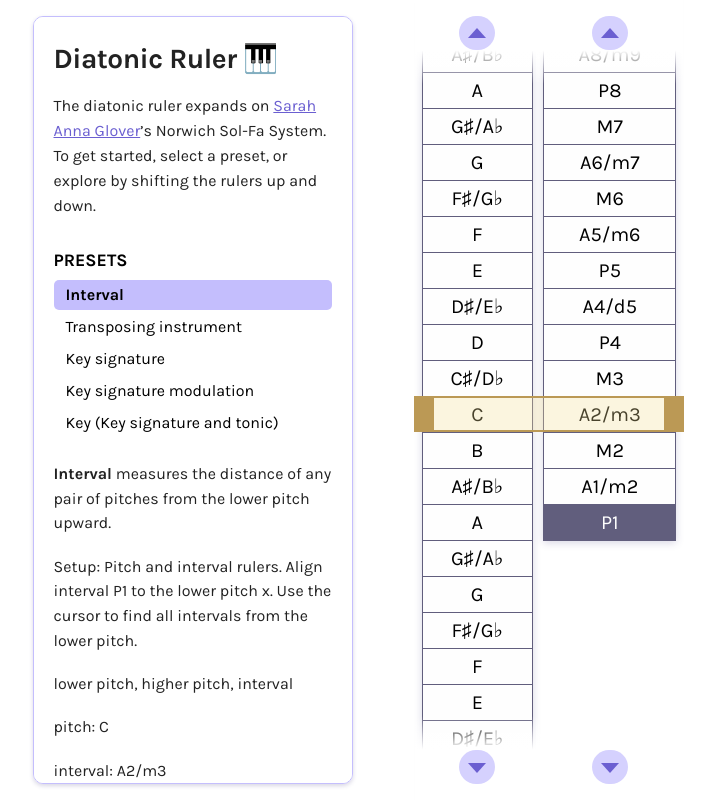
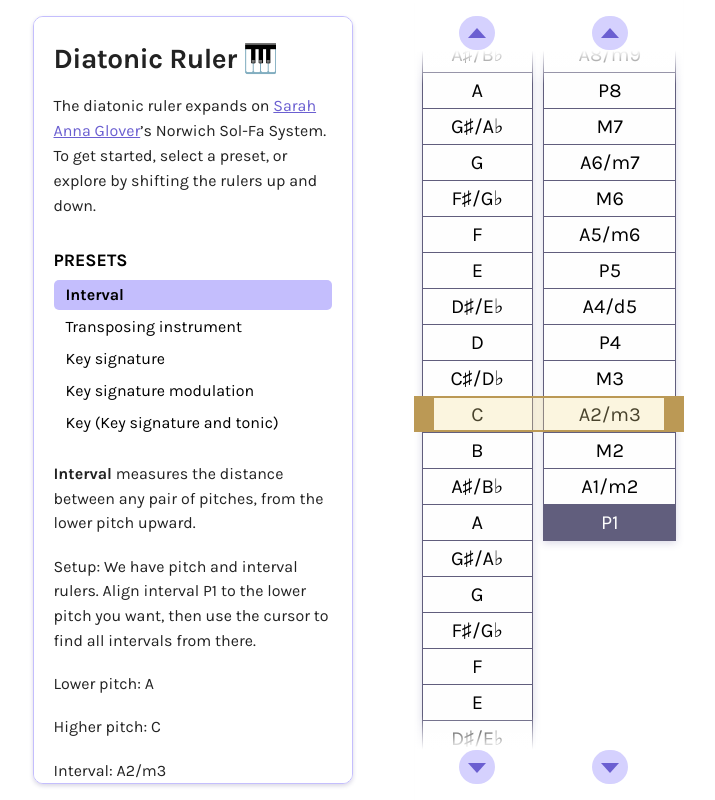
Before and after one commit to katmh/diatonic, a Svelte app: page / in a window 1280 px wide. Shown: the whole page, without its empty margins (267-982 px from the left). Built offline with nearby package versions, Linux system fonts and the light colour scheme.

Commit message:
interval preset dynamic text

```diff
--- a/src/components/Dashboard.svelte
+++ b/src/components/Dashboard.svelte
@@ -1,5 +1,5 @@
 <script lang="ts">
-    import { rulers, inWindow, selectedPreset } from "../stores.js";
+    import { inWindow, selectedPreset } from "../stores.js";
     import presets from "../data/presets.js";
     import { onMount } from "svelte";
     import updatePreset from "../utils/updatePreset.js";
@@ -12,8 +12,6 @@
     onMount(() => {
         updatePreset(presetObject);
     });
-
-    $: keys = Object.keys($inWindow);
 
     const toggleMobileMenu = (isOpen = false) => {
         const overlay = document.querySelector<HTMLElement>(".overlay");
@@ -49,8 +47,8 @@
         <PresetInfo preset={presetObject} />
     {/if}
 
-    {#each keys as key}
-        <p>{$rulers[key].type}: {@html $inWindow[key]}</p>
+    {#each $inWindow as item}
+        <p>{item}</p>
     {/each}
 </div>
 
--- a/src/components/presets/Interval.svelte
+++ b/src/components/presets/Interval.svelte
@@ -1,11 +1,45 @@
+<script lang="ts">
+    import { inWindow, rulers } from "../../stores";
+    import items from "../../data/items";
+
+    let lowerPitch: string, higherPitch: string, interval: string;
+    $: {
+        // recompute as $inWindow changes
+        if ($inWindow.length !== 0) {
+            higherPitch = $inWindow[0][1];
+            interval = $inWindow[1][1];
+            lowerPitch = getLowerPitch();
+        }
+    }
+
+    const getLowerPitch = () => {
+        // find diff between P1 and current interval,
+        // apply that diff to current pitch
+
+        const intervalIndex = items["interval"].indexOf(interval);
+        const diff = 24 - intervalIndex; // 24 is index of "P1"
+
+        // my data structures are bad
+        const keys = Object.keys($rulers);
+        const key =
+            keys[keys.findIndex((key) => $rulers[key].type === "pitch")];
+        const pitchRulerItems = $rulers[key].items;
+
+        const pitchIndex = pitchRulerItems.indexOf(higherPitch);
+        return pitchRulerItems[pitchIndex + diff];
+    };
+</script>
+
 <p>
-    <b>Interval</b> measures the distance of any pair of pitches from the lower pitch
-    upward.
+    <b>Interval</b> measures the distance between any pair of pitches, from the lower
+    pitch upward.
 </p>
 
 <p>
-    Setup: Pitch and interval rulers. Align interval P1 to the lower pitch x.
-    Use the cursor to find all intervals from the lower pitch.
+    Setup: We have pitch and interval rulers. Align interval P1 to the lower
+    pitch you want, then use the cursor to find all intervals from there.
 </p>
 
-<p>lower pitch, higher pitch, interval</p>
+<p>Lower pitch: {lowerPitch}</p>
+<p>Higher pitch: {higherPitch}</p>
+<p>Interval: {interval}</p>
--- a/src/stores.js
+++ b/src/stores.js
@@ -10,7 +10,7 @@ export const windowPosition = writable(0);
 const mod = (n, m) => ((n % m) + m) % m;
 
 export const inWindow = derived([rulers, windowPosition], ([rulers, windowPosition]) => {
-    let items = {};
+    let items = [];
     for (const key in rulers) {
         const ruler = rulers[key];
         const diff = windowPosition - ruler.position;
@@ -19,7 +19,7 @@ export const inWindow = derived([rulers, windowPosition], ([rulers, windowPositi
             // first condition is ruler being above window, second is below
             itemInWindow = "N/A";
         }
-        items[key] = itemInWindow;
+        items.push([ruler.type, itemInWindow]);
     }
     return items;
 })
--- a/src/utils/itemsInFractionalHeight.ts
+++ b/src/utils/itemsInFractionalHeight.ts
@@ -7,4 +7,4 @@ const itemsInFractionalHeight = (f: number) => {
     return Math.floor(window.innerHeight * f / itemHeight);
 }
 
-export default itemsInFractionalHeight
+export default itemsInFractionalHeight;
```
